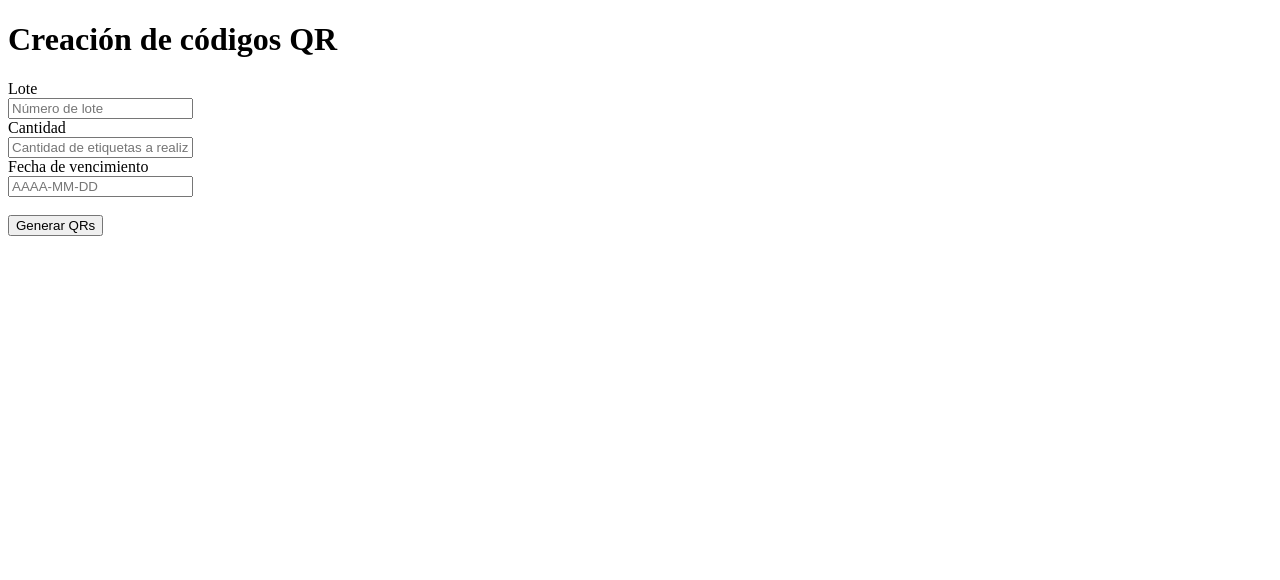
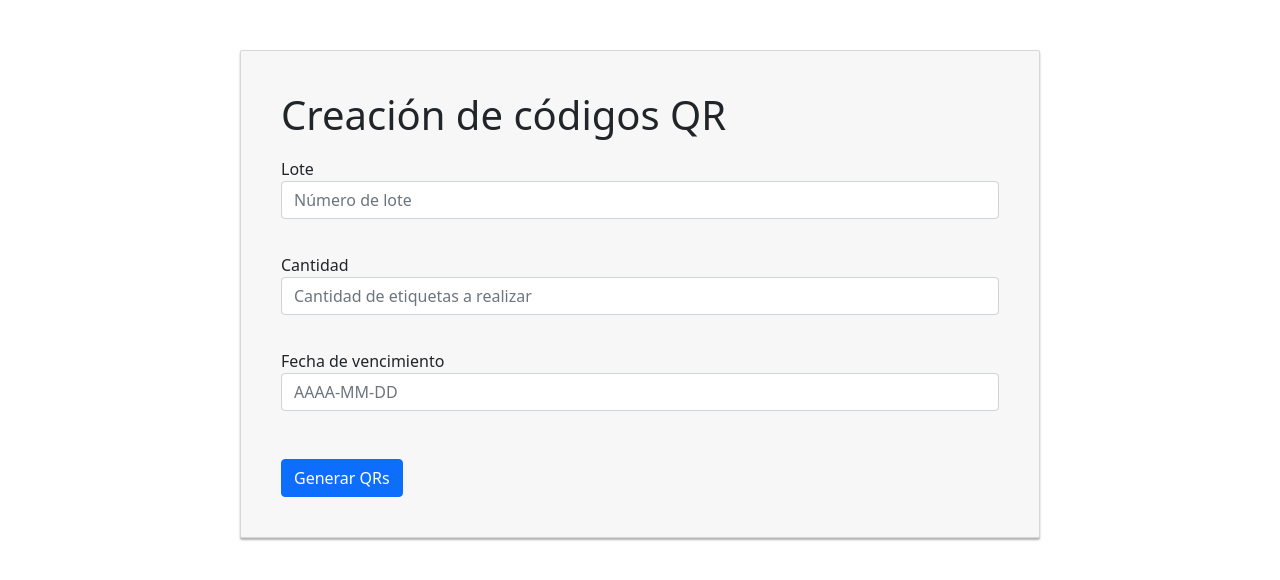
Before and after one commit to asunawesker/c4i-back, a Flask app: template templates/index.html in a window 1280 px wide. Shown: the top 580 px of the page. Run offline with Flask 2, Linux system fonts and the light colour scheme; the template is opened without the code that fills it, so the values that code supplies are empty; some libraries are stand-ins or nearby versions.

Commit message:
Adding css to html

```diff
--- /dev/null
+++ b/static/css/main.css
@@ -0,0 +1,32 @@
+label {
+    display: block;
+    margin-top: 10px;
+  }
+
+.card-container.card {
+  max-width: 800px !important;
+  padding: 40px 40px;
+}
+
+.card {
+  background-color: #f7f7f7;
+  padding: 20px 25px 30px;
+  margin: 0 auto 25px;
+  margin-top: 50px;
+  -moz-border-radius: 2px;
+  -webkit-border-radius: 2px;
+  border-radius: 2px;
+  -moz-box-shadow: 0px 2px 2px rgba(0, 0, 0, 0.3);
+  -webkit-box-shadow: 0px 2px 2px rgba(0, 0, 0, 0.3);
+  box-shadow: 0px 2px 2px rgba(0, 0, 0, 0.3);
+}
+
+.profile-img-card {
+  width: 96px;
+  height: 96px;
+  margin: 0 auto 10px;
+  display: block;
+  -moz-border-radius: 50%;
+  -webkit-border-radius: 50%;
+  border-radius: 50%;
+}
--- a/templates/base.html
+++ b/templates/base.html
@@ -3,6 +3,8 @@
 <head>
     <meta charset="UTF-8">
     <title>FlaskApp</title>
+    <link href="https://cdn.jsdelivr.net/npm/bootstrap@5.0.2/dist/css/bootstrap.min.css" rel="stylesheet">
+    <link rel="stylesheet" href="{{ url_for('static', filename='css/main.css') }}">
     <style>
         .message {
             padding: 10px;
@@ -22,5 +24,7 @@
     <div class="content">
         {% block content %} {% endblock %}
     </div>
+    <!-- Bootstrap Javascripts -->
+    <script src="https://cdn.jsdelivr.net/npm/bootstrap@5.0.2/dist/js/bootstrap.bundle.min.js"></script>
 </body>
 </html>
--- a/templates/index.html
+++ b/templates/index.html
@@ -1,31 +1,35 @@
 {% extends 'base.html' %}
 
 {% block content %}
+<div class="card card-container">
     <h1>{% block title %} Creación de códigos QR {% endblock %}</h1>
     <form method="post">
         <label for="batch">Lote</label>
-        <br>
-        <input type="text" name="batch"
+        <input
+            class="form-control"
+            type="text" name="batch"
             placeholder="Número de lote"
             value="{{ request.form['batch'] }}"></input>
         <br>
 
         <label for="amount">Cantidad</label>
-        <br>
-        <input type="text" name="amount"
+        <input
+            class="form-control"
+            type="text" name="amount"
             placeholder="Cantidad de etiquetas a realizar"
             value="{{ request.form['amount'] }}"></input>
         <br>
 
         <label for="dueDate">Fecha de vencimiento</label>
-        <br>
-        <input type="text" name="dueDate"
+        <input
+            class="form-control"
+            type="text" name="dueDate"
             placeholder="AAAA-MM-DD"
             value="{{ request.form['dueDate'] }}"></input>
         <br>
 
         <br>
-        <button type="submit">Generar QRs</button>
+        <button class="btn btn-primary btn-block" type="submit">Generar QRs</button>
     </form>
-
+</div>
 {% endblock %}
```
Lines whose indentation alone changed are shown as unchanged.
